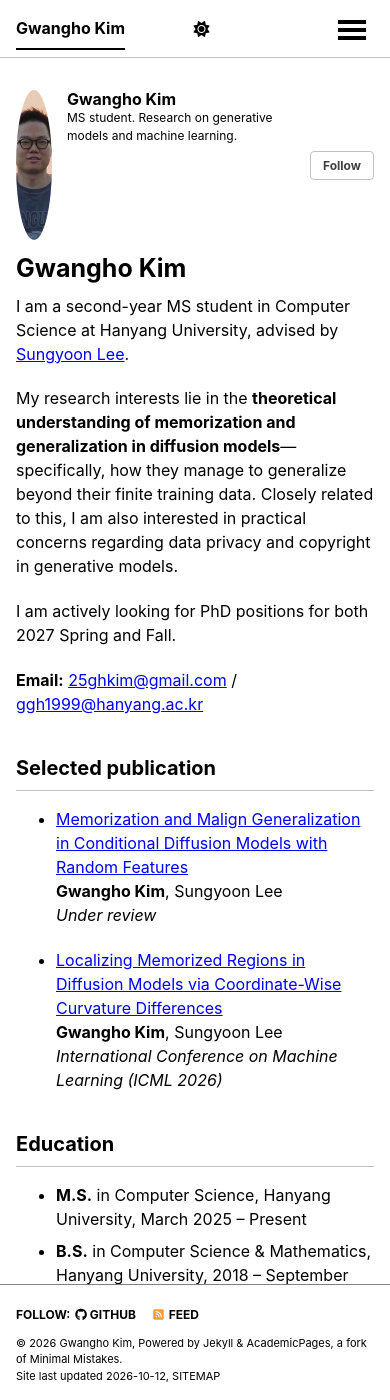
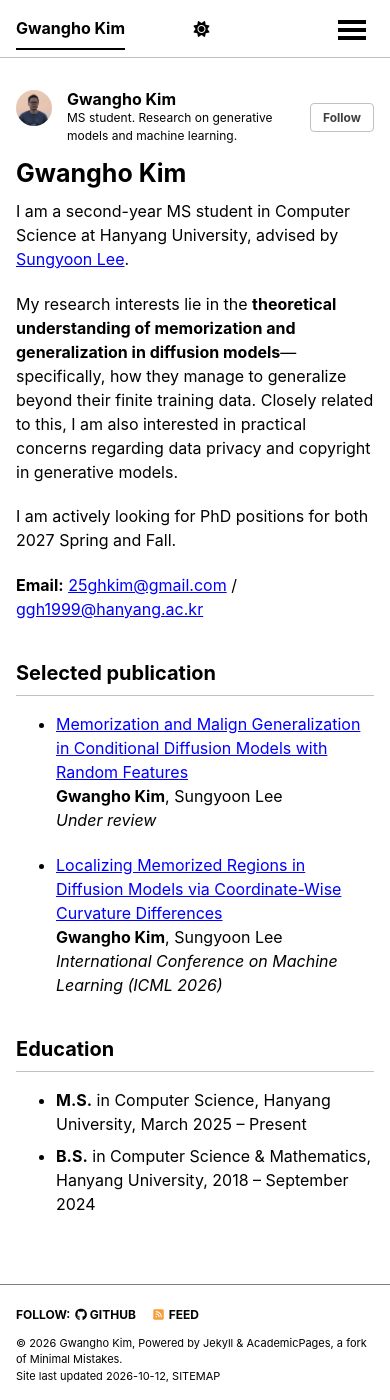
Before and after one commit to Gwangho99/Gwangho99.github.io, a Jekyll site: the page built from _pages/about.md, in a window 390 px wide and 1400 px high. Built offline with Jekyll 4.4.1, drawn with Linux system fonts in a browser that asks for light colours; a script bundle is joined from its source files by our own code; library files that are not in the unit come from our copies.

Commit message:
Fix stretched mobile avatar with matching width and height

```diff
--- a/_sass/layout/_sidebar.scss
+++ b/_sass/layout/_sidebar.scss
@@ -154,13 +154,18 @@
   }
 
   img {
-    width: 150px;
-    height: 150px;
+    display: block;
+    width: 36px;
+    height: 36px;
+    max-width: none;
     object-fit: cover;
     object-position: center 45%;
     border-radius: 50%;
 
     @include breakpoint($large) {
+      width: 150px;
+      height: 150px;
+      max-width: 100%;
       padding: 5px;
       border: 1px solid var(--global-border-color);
     }
```
